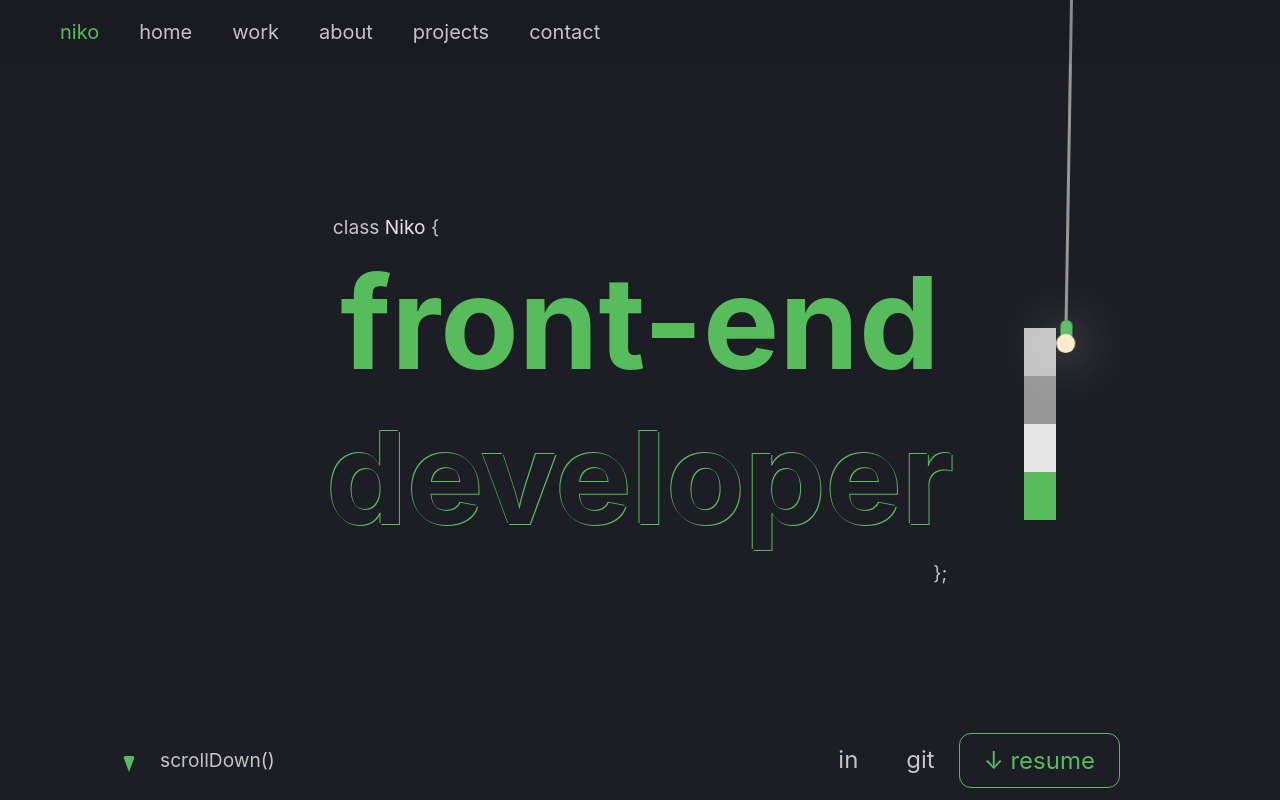
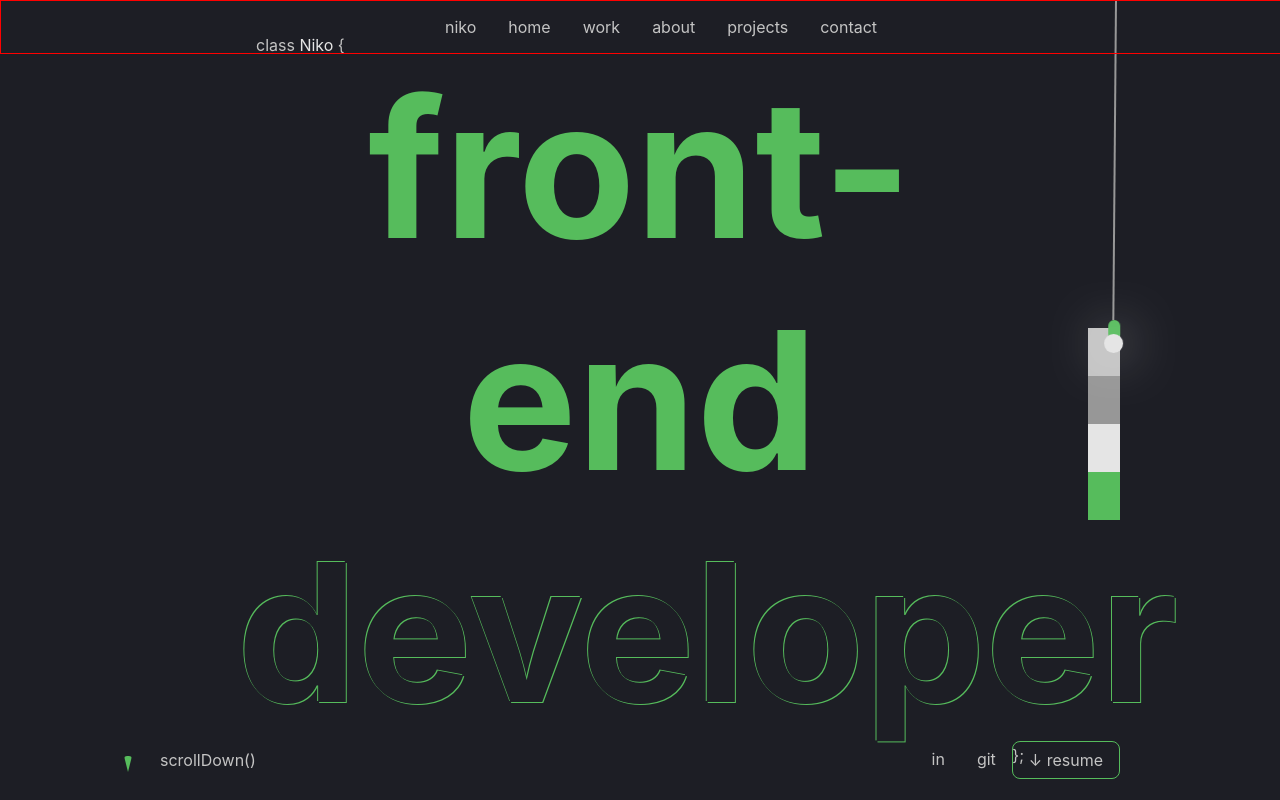
Before and after one commit to nikorosen/portfolio-site, a React (Create React App) app: page / in a window 1280 px wide. Shown: the top 800 px of the page. Built offline with nearby package versions, Linux system fonts and the light colour scheme.

Commit message:
add more animations

```diff
--- a/src/App.css
+++ b/src/App.css
@@ -1,14 +1,29 @@
-html {
-  scroll-behavior: smooth;
-}
-
-.App{
+:root {
   --primary-color: #1d1e25;
   --secondary-text-color: #C4C4C4;
   --tertiary-text-color: #979797;
   --primary-text-color: #E5E5E5;
   --accent-color: #56BC5C;
+  --skill-icon-brightness: 1;
 
+  transition: color 5s ease-in-out;
+}
+
+html {
+  scroll-behavior: smooth;
+  font-size: 1em;
+}
+
+.white-context {
+  --primary-color: #dfdfdf;
+  --secondary-text-color: #1d1e25;
+  --tertiary-text-color: #8d8c8c;
+  --primary-text-color: #575555;
+  --accent-color: #3d8042;
+  --skill-icon-brightness: 0;
+}
+
+.App{
   --section-width: 65vw;
   --home-width: 75vw;
 
@@ -21,20 +36,21 @@ html {
   align-items: center;
 }
 
+
+
 p {
-  font-size: 1.2em;
   color: var(--tertiary-text-color);
 }
 
 h1 {
   color: var(--accent-color);
-  font-size: 8em;
+  font-size: 15em;
   margin: -0.1em;
 }
 
 h2 {
   font-size: 8em;
-  opacity: 10%;
+  opacity: 0.1;
 }
 
 h3 {
@@ -52,7 +68,7 @@ ul {
 }
 
 a {
-  color: inherit;
+  color: var(--secondary-text-color);
   text-decoration: none;
 }
 
@@ -68,10 +84,9 @@ li:hover {
   top: 0;
   left: 0;
   min-width: 25em;
-  font-size: 1.25em;
   width: 100vw;
-  background: rgba(0,0,0,0.1);
-  justify-content: start;
+  border: 1px red solid;
+  justify-content: center;
   z-index: 100;
 }
 
@@ -79,17 +94,16 @@ li:hover {
   display: flex;
   flex-direction: row;
   flex-wrap: wrap;
-  justify-content: end;
 }
 
 #nav li {
   padding: 0 1em 0 1em;
+  color: var(--secondary-text-color)
 }
 
 #socials {
   grid-area: socials;
   min-width: 20em;
-  font-size: 1.5em;
   z-index: 1;
 }
 
@@ -130,6 +144,7 @@ li:hover {
   height: 15em;
   width: 2em;
   grid-area: sidebar;
+  justify-self: end;
 }
 
 .sidebar-box {
@@ -143,9 +158,9 @@ li:hover {
   left: 10%;
   background-color: var(--accent-color);
   display: flex;
-  width: 0.2em;
+  width: 1px;
   align-self: start;
-  transition: all 1s;
+  transition: transform 1s;
   animation: float 1s alternate infinite;
 }
 
@@ -164,11 +179,11 @@ li:hover {
   display: block;
   position: relative;
   top: 100%;
-  right: 0.3em;
+  right: 0.25em;
   width: 0;
   height: 0;
-  border-left: 0.4em solid transparent;
-  border-right: 0.4em solid transparent;
+  border-left: 0.3em solid transparent;
+  border-right: 0.3em solid transparent;
   border-top: 1em solid var(--accent-color);
   border-radius: 0.2em;
 }
@@ -190,22 +205,28 @@ li:hover {
 }*/
 
 #light-bulb {
+  position: absolute;
+  top:0;
+  right: 12.75vw;
   background-color: var(--tertiary-text-color);
   grid-area: lightbulb;
   align-self: start;
   justify-self: center;
   height: 20em;
-  width: 0.2em;
+  width: 0.1em;
   animation: rotate 2s alternate infinite ease-in-out;
   transform-origin: top;
+  cursor: pointer;
 }
+
+
 
 @keyframes rotate {
   0% {
-    transform: rotate(-1deg);
+    transform: rotate(-0.5deg);
   }
   100% {
-    transform: rotate(1deg);
+    transform: rotate(0.5deg);
   }
 }
 
@@ -224,6 +245,8 @@ li:hover {
 }
 
 #light-bulb::after {
+
+
   content: '';
       display: block;
       position: relative;
@@ -231,9 +254,14 @@ li:hover {
       right: 0.515em;
       width: 1.2em;
       height: 1.2em;
-      background: blanchedalmond;
+      background: var(--primary-text-color);
       border-radius: 1em;
       box-shadow: 0px 0px 50px white;
+}
+
+#light-bulb:hover {
+  padding-top: 0.5em;
+  transition: padding-top 0.2s ease-in-out;
 }
 
 #title {
@@ -242,7 +270,7 @@ li:hover {
   flex-direction: column;
   flex-wrap: none;
 
-  width: 80%;
+  width: 100%;
   justify-self: center;
   min-width: 30em;
 }
@@ -300,7 +328,7 @@ li:hover {
 }
 
 #work-selector li {
-  padding-bottom: 0.5em;
+  padding: 0.1em;
   font-size: 1.5em;
   width: 100%;
   margin-bottom: 0.5em;
@@ -310,7 +338,7 @@ li:hover {
 }
 
 #work-selector li:hover {
-  padding: 1%;
+  padding: 2%;
   border-radius: 0.5em;
 }
 
@@ -486,6 +514,8 @@ animation: fade-in 0.5s ease-in;
   justify-self: start;
   align-self: start;
   width: 40vw;
+
+  filter: brightness(var(--skill-icon-brightness));
 
   padding: 1em;
 }
--- a/src/App.js
+++ b/src/App.js
@@ -1,6 +1,6 @@
 import logo from './logo.svg';
 import './App.css';
-import React, { useEffect, useState, Suspense } from 'react';
+import React, { useEffect, useState, Suspense} from 'react';
 import ReactDOM from 'react-dom';
 import { OrbitControls, useGLTF, Edges } from "@react-three/drei";
 import { Canvas, useFrame, useLoader } from "@react-three/fiber";
@@ -10,6 +10,8 @@ import * as THREE from 'three';
 import Aos from 'aos';
 import 'aos/dist/aos.css';
 import {Scrollbar} from 'smooth-scrollbar-react'
+
+import { ThemeContext, themes } from './ThemeContext';
 
 import Nav from './comps/Nav.js';
 import Socials from './comps/Socials.js';
@@ -44,10 +46,11 @@ const LightBulb = () => {
   return <div id="light-bulb"></div>
 }
 
-const Home = () => {
+const Home = (props) => {
   return <div id="home">
-    <LightBulb/>
-    <Title/>
+    {console.log('titleSize on home render: ' + props.titleSize)}
+
+    <Title titleSize={props.titleSize}/>
     <div className="sidebar">
       <div style={{backgroundColor:"var(--primary-color)"}} className="sidebar-box"></div>
       <div style={{backgroundColor:"var(--secondary-text-color)"}} className="sidebar-box"></div>
@@ -83,7 +86,7 @@ const SkillSelector = (props) => {
       <ul>
         { Object.keys(props.skills).map( key => { return <li
             onMouseOver={(e) => {
-            console.log(e.target.id)
+            //console.log(e.target.id)
             props.setSelectedSkill(e.target.id) } }
 
             id={key}> {key} </li> }) }
@@ -224,7 +227,8 @@ const WorkSelecter = (props) => {
             className=''
             key={index}
             ref = {el => {itemsRef.current[index] = el
-            console.log(itemsRef.current[index])}}
+            //console.log(itemsRef.current[index])
+          }}
             onClick={(e) => {handleClick(e, index)}}
             id={key}> {key} </li> }
         )}
@@ -413,6 +417,8 @@ function App() {
   const [arrowHeight, setArrowHeight] = useState(0);
   const [arrowPosition, setArrowPosition] = useState(94.5);
   const [arrowRotation, setArrowRotation] = useState(0);
+  const [darkMode, setDarkMode] = useState(true);
+  const [titleSize, setTitleSize] = useState(12);
 
   let sectionRef = React.createRef();
 
@@ -443,6 +449,8 @@ function App() {
 
 
     setArrowHeight(newArrowHeight);
+    setTitleSize(12 - getScrollPercent()*0.1)
+    console.log('titlesize: ' +titleSize);
   }
 
   function scale (number, inMin, inMax, outMin, outMax) {
@@ -464,7 +472,19 @@ function App() {
       <div style={{transform: ("rotate("+arrowRotation+"deg)"), top: (arrowPosition+'vh'), height: (arrowHeight+'vh')}} className="arrow"></div>
 
       <Nav/>
-      <Home/>
+      <ThemeContext.Consumer>
+            {({ changeTheme }) => (
+              <div onClick={(e) => {
+                  setDarkMode(!darkMode);
+                  changeTheme(darkMode ? themes.light : themes.dark);
+                  console.log(darkMode);}} id="light-bulb"></div>
+            )}
+          </ThemeContext.Consumer>
+
+      <Home
+        titleSize={titleSize}
+      />
+      {console.log('titleSize on app render: ' + titleSize)}
       <Work
         selectedWork={selectedWork}
         setSelectedWork={setSelectedWork}
@@ -477,6 +497,7 @@ function App() {
         selectedProject={selectedProject}
   setSelectedProject={setSelectedProject}/>*/}
       <Contact ref={sectionRef}/>
+
     </div>
   );
 }
--- /dev/null
+++ b/src/ThemeContext.js
@@ -0,0 +1,11 @@
+import { createContext } from "react";
+
+export const themes = {
+  dark: "",
+  light: "white-content",
+};
+
+export const ThemeContext = createContext({
+    theme: themes.dark,
+  changeTheme: () => {},
+});
--- /dev/null
+++ b/src/ThemeContextWrapper.js
@@ -0,0 +1,30 @@
+
+import React, { useState, useEffect } from 'react';
+import { ThemeContext, themes } from './ThemeContext';
+
+export default function ThemeContextWrapper(props) {
+  const [theme, setTheme] = useState(themes.dark);
+
+  function changeTheme(theme) {
+    setTheme(theme);
+  }
+
+  useEffect(() => {
+    switch (theme) {
+      case themes.light:
+        document.body.classList.add('white-context');
+        console.log('turn on white mode')
+        break;
+      case themes.dark:
+      default:
+        document.body.classList.remove('white-context');
+        break;
+    }
+  }, [theme]);
+
+  return (
+    <ThemeContext.Provider value={{ theme: theme, changeTheme: changeTheme }}>
+      {props.children}
+    </ThemeContext.Provider>
+  );
+}
--- a/src/comps/Title.js
+++ b/src/comps/Title.js
@@ -1,7 +1,10 @@
-const Title = () => {
+const Title = (props) => {
+
+  {console.log('titleSize on title render: ' + props.titleSize)}
     return <div id="title">
+
       <p style={{alignSelf: "start"}}>class <span style={{color: "var(--primary-text-color)"}}>Niko</span> &#123;</p>
-      <h1>front-end <br/> <span style={{textShadow:"1px 1px var(--accent-color), -1px -1px var(--accent-color)", color: "var(--primary-color)"}}>developer</span></h1>
+      <h1 style={{fontSize: props.titleSize+'em'}}>front-end <br/> <span style={{textShadow:"1px 1px var(--accent-color), -1px -1px var(--accent-color)", color: "var(--primary-color)"}}>developer</span></h1>
       <p style={{alignSelf: "end"}}>&#125;;</p>
     </div>
   }
--- a/src/index.css
+++ b/src/index.css
@@ -5,6 +5,8 @@ body {
     sans-serif;
   -webkit-font-smoothing: antialiased;
   -moz-osx-font-smoothing: grayscale;
+
+
 }
 
 code {
--- a/src/index.js
+++ b/src/index.js
@@ -3,12 +3,15 @@ import ReactDOM from 'react-dom/client';
 import './index.css';
 import App from './App';
 import reportWebVitals from './reportWebVitals';
+import ThemeContextWrapper from './ThemeContextWrapper';
 
 const root = ReactDOM.createRoot(document.getElementById('root'));
 root.render(
-  <React.StrictMode>
-    <App />
-  </React.StrictMode>
+  <ThemeContextWrapper>
+    <React.StrictMode>
+      <App />
+    </React.StrictMode>
+  </ThemeContextWrapper>
 );
 
 // If you want to start measuring performance in your app, pass a function
```
